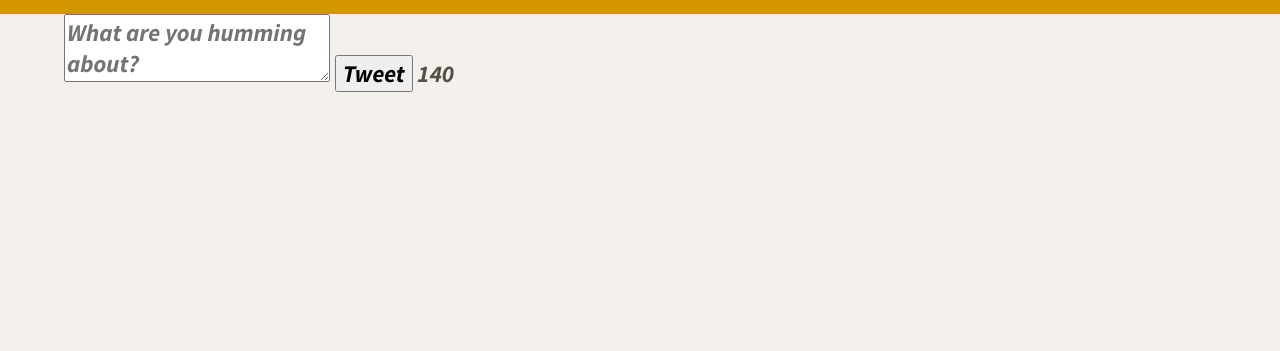
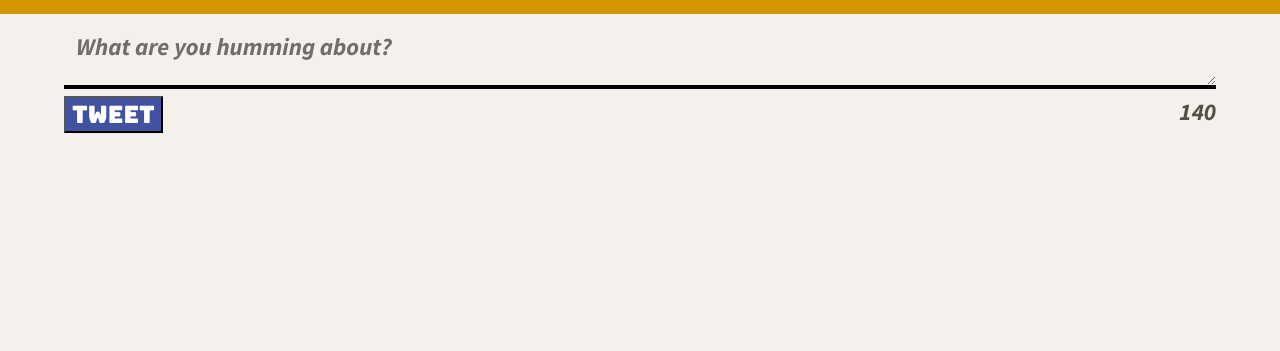
Before and after one commit to umrude/tweeter, a website: page public/index.html in a window 1280 px wide. Shown: the part 449-800 px from the top of the page. Drawn offline with Linux system fonts and the light colour scheme.

Commit message:
bit of refactor and init char-counter

```diff
--- a/public/index.html
+++ b/public/index.html
@@ -15,7 +15,7 @@
   <link rel="stylesheet" href="/styles/layout.css" type="text/css" />
   <link rel="stylesheet" href="/styles/header.css" type="text/css" />
   <link rel="stylesheet" href="/styles/nav.css" type="text/css" />
-  <link rel="stylesheet" href="/styles/new-tweet.css" type="text/css" />
+  <link rel="stylesheet" href="/styles/new_tweet.css" type="text/css" />
 
 
   <!-- External JS -->
--- a/public/styles/layout.css
+++ b/public/styles/layout.css
@@ -31,12 +31,12 @@ body {
  * Additional CSS can be defined below or in other CSS files, as per instructions
  */
 
-body>main {
+body > main {
   display: flex;
   align-items: center;
   flex-direction: column;
 }
 
-main>* {
+main > * {
   width: 90%;
 }
```
Also changed, not shown: 1 other file.
